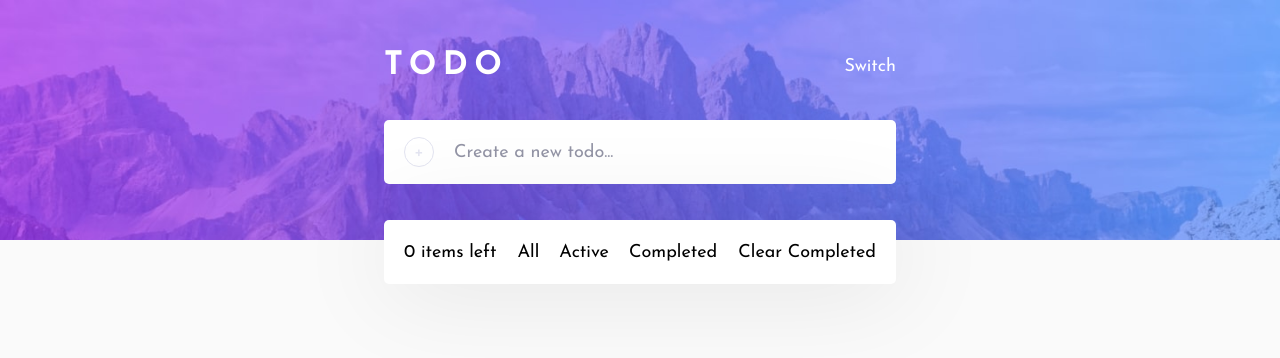
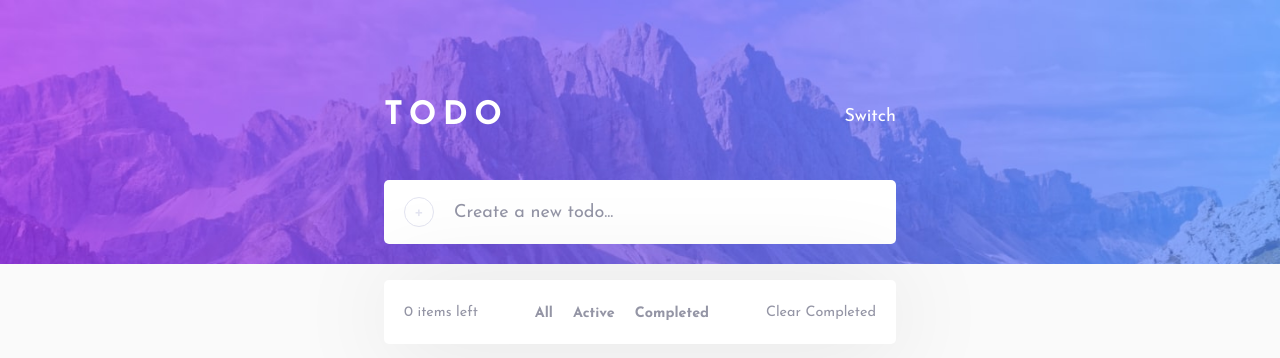
Before and after one commit to jakealistairwood/fm-todo-redux, a React (Create React App) app: page / in a window 1280 px wide. Shown: the top 358 px of the page. Built offline with nearby package versions, Linux system fonts and the light colour scheme.

Commit message:
saving changes

```diff
--- a/src/components/Navbar/Navbar.module.scss
+++ b/src/components/Navbar/Navbar.module.scss
@@ -2,7 +2,7 @@
 
 .navbar {
     width: 100%;
-    height: 30vh;
+    height: 33vh;
     background-image: url('../../assets/imgs/bg-desktop-light.jpg');
     background-size: cover;
     background-repeat: no-repeat;
@@ -13,7 +13,7 @@
         flex-direction: row;
         justify-content: space-between;
         align-items: center;
-        padding-top: 50px;
+        padding-top: 100px;
 
         h1 {
             color: white;
--- a/src/components/TodoInput/TodoInput.jsx
+++ b/src/components/TodoInput/TodoInput.jsx
@@ -9,7 +9,6 @@ const TodoInput = () => {
 
     const addTodo = () => {
         if(todo.length > 0) {
-            console.log(`Adding ${todo}`);
             dispatch(saveTodo({
                 item: todo,
                 done: false,
--- a/src/components/TodoInput/TodoInput.module.scss
+++ b/src/components/TodoInput/TodoInput.module.scss
@@ -7,7 +7,7 @@
     position: absolute;
     left: 50%;
     transform: translateX(-50%);
-    top: 120px;
+    top: 180px;
     display: flex;
     flex-direction: row;
     align-items: center;
--- a/src/components/TodoList/TodoList.jsx
+++ b/src/components/TodoList/TodoList.jsx
@@ -30,7 +30,7 @@ const TodoList = () => {
                     <small>Active</small>
                     <small>Completed</small>
                 </div>
-                <p onClick={resetTodos}>Clear Completed</p>
+                <button onClick={resetTodos}>Clear Completed</button>
             </div>
         </div>
     )
--- a/src/components/TodoList/TodoList.module.scss
+++ b/src/components/TodoList/TodoList.module.scss
@@ -4,7 +4,7 @@
     position: absolute;
     left: 50%;
     transform: translateX(-50%);
-    top: 220px;
+    top: 280px;
     display: flex;
     flex-direction: column;
     justify-content: center;
@@ -21,10 +21,27 @@
         padding: 10px 20px;
         height: 64px;
 
+        p {
+            color: #9495A5;
+            font-size: 0.8rem;
+        }
+
         .footer__todoStates {
             small {
                 margin: 0 10px;
+                font-weight: 700;
+                color: #9495A5;
+                font-size: 0.8rem;
             }
+        }
+
+        button {
+            color: #9495A5;
+            font-size: 0.8rem;
+            background: none;
+            border: none;
+            outline: none;
+            cursor: pointer;
         }
     }
 }
```
Also changed, not shown: src/features/todoSlice.js (+8 -1 lines).
